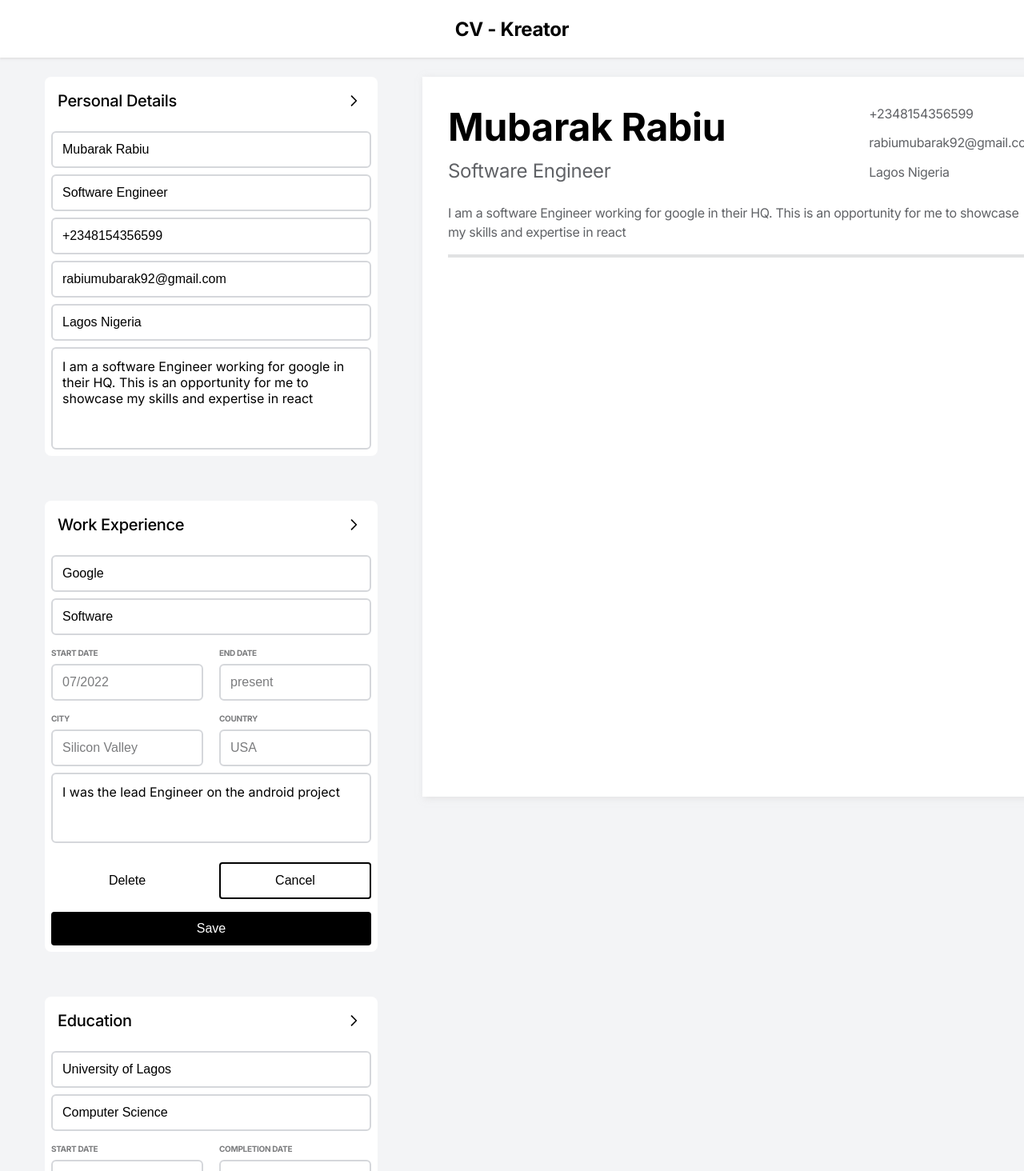
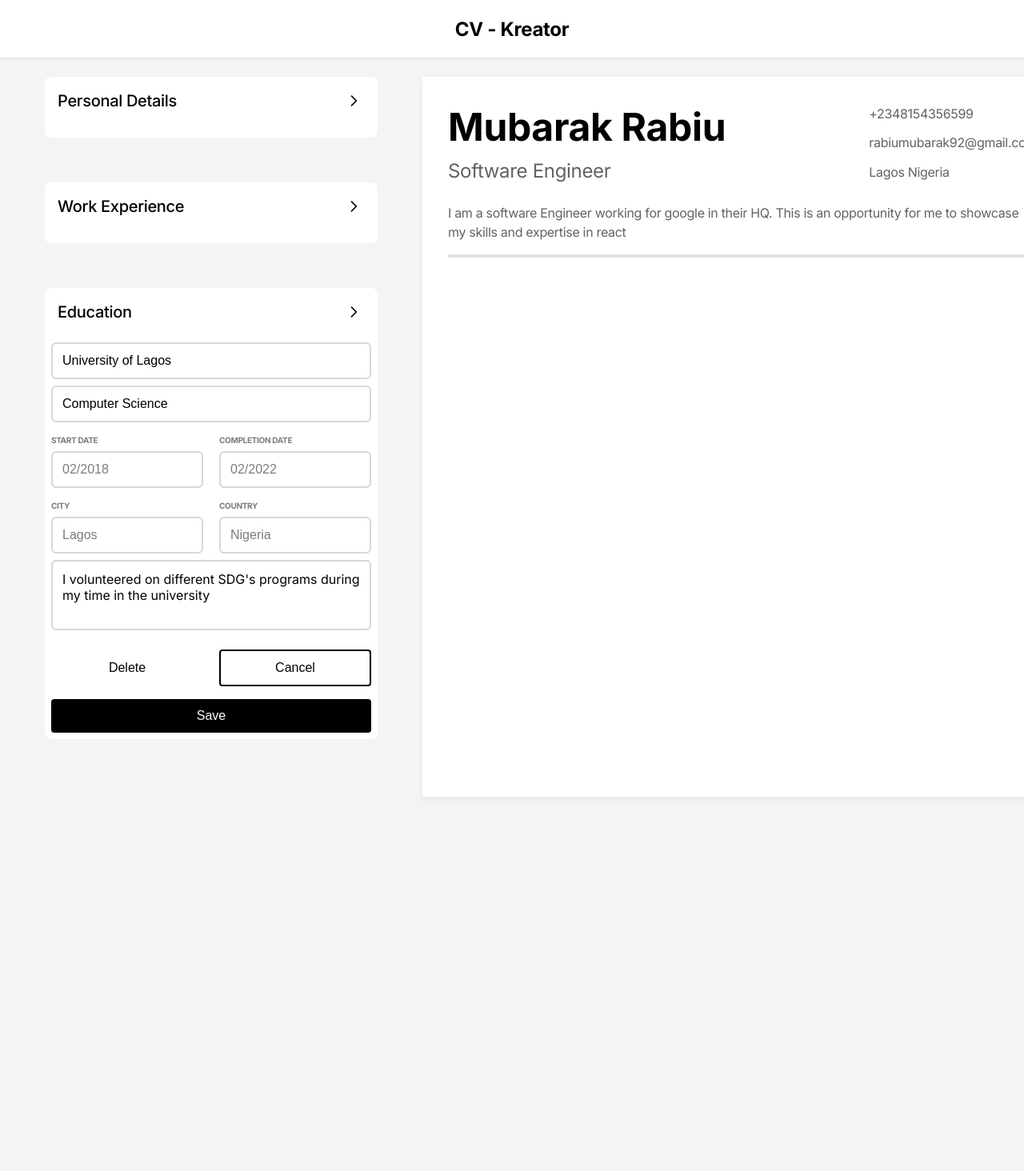
Before and after one commit to mubzie/cv-project, a React (Create React App) app: page / in a window 1280 px wide. Shown: the top 1464 px of the page at 80% size. After the commit the page ends 1052 px from the top, so only its background shows below. Built offline with nearby package versions, Linux system fonts and the light colour scheme.

Commit message:
implemented temporary hide and reveal button

```diff
--- a/src/App.js
+++ b/src/App.js
@@ -21,6 +21,8 @@ class App extends Component {
         profile:
           'I am a software Engineer working for google in their HQ. This is an opportunity for me to showcase my skills and expertise in react',
       },
+
+      activeIndex: 0,
 
       workExperienceArr: [],
 
@@ -89,7 +91,7 @@ class App extends Component {
   }
 
   render() {
-    const { personal, educationArr, workExperienceArr } = this.state;
+    const { personal, educationArr, workExperienceArr, activeIndex } = this.state;
 
     return (
       <>
@@ -105,16 +107,22 @@ class App extends Component {
               handleChange={this.handleChange}
               saveButton={this.onSubmitButton}
               clearButton={this.onClearButton}
+              isActive={ activeIndex === 0}
+              onShow={ () => this.setState({ activeIndex: 1})}
             />
             <WorkExperience
               formTitle="Work Experience"
               addWorkExperience={this.addWorkExperience}
               deleteWorkExperience={this.deleteWorkExperience}
+              isActive={ activeIndex === 0}
+              onShow={ () => this.setState({ activeIndex: 0})}
             />
             <Education
               formTitle="Education"
               addEducation={this.addEducation}
               deleteEducation={this.deleteEducation}
+              isActive={ activeIndex === 1}
+              onShow={ () => this.setState({ activeIndex: 1})}
             />
           </div>
 
--- a/src/components/formComponentEducation.js
+++ b/src/components/formComponentEducation.js
@@ -1,155 +1,220 @@
 /* eslint-disable no-useless-constructor */
 import React, { Component } from "react";
-import uniqid from 'uniqid'
-import { HiOutlineChevronRight } from "react-icons/hi"
+import uniqid from "uniqid";
+import { HiOutlineChevronRight } from "react-icons/hi";
 import DisplayEducation from "./displayEducation";
 
 class Education extends Component {
   constructor(props) {
-        super(props)
+    super(props);
 
     this.state = {
       education: {
-                university: 'University of Lagos',
-                degree: 'Computer Science',
-                startDate: '02/2018',
-                completionDate: '02/2022',
+        university: "University of Lagos",
+        degree: "Computer Science",
+        startDate: "02/2018",
+        completionDate: "02/2022",
         id: uniqid(),
-                city: 'Lagos',
-                country: 'Nigeria',
-                profile: "I volunteered on different SDG's programs during my time in the university"
+        city: "Lagos",
+        country: "Nigeria",
+        profile:
+          "I volunteered on different SDG's programs during my time in the university",
       },
-            educations: []
+      educations: [],
+    };
 
-        }
-
-        this.handleChange = this.handleChange.bind(this)
-        this.onSubmitEducation = this.onSubmitEducation.bind(this)
-        this.deleteEducation = this.deleteEducation.bind(this)
-        this.onClearButton = this.onClearButton.bind(this)
-
+    this.handleChange = this.handleChange.bind(this);
+    this.onSubmitEducation = this.onSubmitEducation.bind(this);
+    this.deleteEducation = this.deleteEducation.bind(this);
+    this.onClearButton = this.onClearButton.bind(this);
   }
 
   handleChange(e) {
-        const { name, value } = e.target
+    const { name, value } = e.target;
 
-        this.setState( prevState => ({
+    this.setState((prevState) => ({
       education: {
         ...prevState.education,
         [name]: value,
-
       },
-
-        }))
+    }));
   }
 
   onSubmitEducation(e) {
-        e.preventDefault()
+    e.preventDefault();
 
     this.setState({
       educations: this.state.educations.concat(this.state.education),
       education: {
-                university: 'University of Lagos',
-                degree: 'Computer Science',
-                startDate: '02/2018',
-                completionDate: '02/2022',
+        university: "University of Lagos",
+        degree: "Computer Science",
+        startDate: "02/2018",
+        completionDate: "02/2022",
         id: uniqid(),
-                city: 'Lagos',
-                country: 'Nigeria',
-            }
-        })
+        city: "Lagos",
+        country: "Nigeria",
+      },
+    });
 
-        this.props.addEducation(this.state.education)
-
+    this.props.addEducation(this.state.education);
   }
 
   onClearButton() {
     this.setState({
       education: {
-                university: '',
-                degree: '',
-                startDate: '',
-                completionDate: '',
-                city: '',
-                country: '',
-                id: uniqid()
-            }
-        })
-
+        university: "",
+        degree: "",
+        startDate: "",
+        completionDate: "",
+        city: "",
+        country: "",
+        id: uniqid(),
+      },
+    });
   }
 
   deleteEducation(e) {
-        e.preventDefault()
-        console.log(this.state.education.id)
+    e.preventDefault();
+    console.log(this.state.education.id);
 
     this.setState({
-            educations: this.state.educations.slice(0, -1)
-        })
+      educations: this.state.educations.slice(0, -1),
+    });
 
-        this.props.deleteEducation(0, -1)
+    this.props.deleteEducation(0, -1);
   }
 
+  render() {
+    const { education } = this.state;
+    const { formTitle, isActive } = this.props;
 
-    render() {
-        const { education } = this.state
-        const { formTitle } = this.props
-
-        return(
+    return (
       <div className="form-container-education">
+        {isActive ? (
           <div className="form-header-container">
-                    <div className="form-title">{ formTitle }</div>
-                    <div className="icon"><HiOutlineChevronRight /></div>
-
+            <div className="form-title">{formTitle}</div>
+            <div onClick={this.props.onShow} className="icon">
+              <HiOutlineChevronRight />
+            </div>
+          </div>
+        ) : (
+          <>
+            <div className="form-header-container">
+                <div className="form-title">{formTitle}</div>
+                <div onClick={this.props.onShow} className="icon">
+                <HiOutlineChevronRight />
+                </div>
             </div>
 
-                <form onSubmit={ this.onSubmitEducation }>
-                    <input type="text" placeholder="University/College" name="university" id="uniInput" onChange={ this.handleChange } value={ education.university }></input>
-                    <input type="text" placeholder="Degree" name="degree" id="degreeInput" onChange={ this.handleChange } value={ education.degree }></input>
+            <form onSubmit={this.onSubmitEducation}>
+              <input
+                type="text"
+                placeholder="University/College"
+                name="university"
+                id="uniInput"
+                onChange={this.handleChange}
+                value={education.university}
+              ></input>
+              <input
+                type="text"
+                placeholder="Degree"
+                name="degree"
+                id="degreeInput"
+                onChange={this.handleChange}
+                value={education.degree}
+              ></input>
 
               <div className="info-container">
                 <div className="info-title">
                   <label htmlFor="startDateInput">start date</label>
-                            <input type="text" placeholder="20/07/2018" name="startDate" id="startDateInput" onChange={ this.handleChange } value={ education.startDate }></input>
-
+                  <input
+                    type="text"
+                    placeholder="20/07/2018"
+                    name="startDate"
+                    id="startDateInput"
+                    onChange={this.handleChange}
+                    value={education.startDate}
+                  ></input>
                 </div>
                 <div className="info-title">
                   <label htmlFor="completionDateInput">completion date</label>
-                            <input type="text" placeholder="20/07/2020" name="completionDate" id="completionDateInput" onChange={ this.handleChange } value={ education.completionDate }></input>
-
+                  <input
+                    type="text"
+                    placeholder="20/07/2020"
+                    name="completionDate"
+                    id="completionDateInput"
+                    onChange={this.handleChange}
+                    value={education.completionDate}
+                  ></input>
                 </div>
-
               </div>
 
               <div className="info-container">
                 <div className="info-title">
                   <label htmlFor="startDateInput">city</label>
-                            <input type="text" placeholder="Lagos" name="city" id="ciyuInput" onChange={ this.handleChange } value={ education.city }></input>
-
+                  <input
+                    type="text"
+                    placeholder="Lagos"
+                    name="city"
+                    id="ciyuInput"
+                    onChange={this.handleChange}
+                    value={education.city}
+                  ></input>
                 </div>
                 <div className="info-title">
                   <label htmlFor="completionDateInput">country</label>
-                            <input type="text" placeholder="Nigeria" name="country" id="countryInput" onChange={ this.handleChange } value={ education.country }></input>
-
+                  <input
+                    type="text"
+                    placeholder="Nigeria"
+                    name="country"
+                    id="countryInput"
+                    onChange={this.handleChange}
+                    value={education.country}
+                  ></input>
+                </div>
               </div>
 
-                    </div>
-
-                    <textarea rows="3" cols="30" placeholder="things like relevant courses or extra-curricular activities" name="profile" id="profileInput" onChange={ this.handleChange } value={ education.profile }></textarea>
-
+              <textarea
+                rows="3"
+                cols="30"
+                placeholder="things like relevant courses or extra-curricular activities"
+                name="profile"
+                id="profileInput"
+                onChange={this.handleChange}
+                value={education.profile}
+              ></textarea>
             </form>
 
             <div className="form-btns">
               <div className="btn-title">
-                        <button className="delete-btn" id="del-button" onClick={ this.deleteEducation } >Delete</button>
-                        <button className="clear-btn" id="clear-button" onClick={ this.onClearButton } >Cancel</button>
-
+                <button
+                  className="delete-btn"
+                  id="del-button"
+                  onClick={this.deleteEducation}
+                >
+                  Delete
+                </button>
+                <button
+                  className="clear-btn"
+                  id="clear-button"
+                  onClick={this.onClearButton}
+                >
+                  Cancel
+                </button>
               </div>
 
-                    <button className="save-btn" id="save-button" onClick={ this.onSubmitEducation } >Save</button>
+              <button
+                className="save-btn"
+                id="save-button"
+                onClick={this.onSubmitEducation}
+              >
+                Save
+              </button>
             </div>
-
+          </>
+        )}
       </div>
-        )
+    );
   }
 }
 
--- a/src/components/formComponentPersonal.js
+++ b/src/components/formComponentPersonal.js
@@ -8,11 +8,23 @@ class PersonalDetails extends Component {
   }
 
   render() {
-    const { formTitle, personal, handleChange, saveButton, clearButton } =
+    const { formTitle, personal, handleChange, saveButton, clearButton, isActive } =
       this.props;
 
     return (
       <div className="form-container-personal">
+        {isActive ? (
+
+          <div className="form-header-container">
+            <div className="form-title">{formTitle}</div>
+            <div onClick={this.props.onShow} className="icon">
+              <HiOutlineChevronRight />
+            </div>
+          </div>
+
+        ) : (
+
+          <>
             <div className="form-header-container">
               <div className="form-title">{formTitle}</div>
               <div className="icon">
@@ -77,6 +89,9 @@ class PersonalDetails extends Component {
               {/* <button className="save-btn" onClick={ saveButton }>Save</button> */}
               {/* <button className="delete-btn" onClick={ clearButton }>clear</button> */}
             </div>
+          </>
+
+        )}
       </div>
     );
   }
--- a/src/components/formComponentWorkExp.js
+++ b/src/components/formComponentWorkExp.js
@@ -1,158 +1,214 @@
 /* eslint-disable no-useless-constructor */
 import React, { Component } from "react";
-import uniqid from 'uniqid'
-import { HiOutlineChevronRight } from "react-icons/hi"
+import uniqid from "uniqid";
+import { HiOutlineChevronRight } from "react-icons/hi";
 import DisplayWorkExp from "./displayWorkExp";
 
 class WorkExperience extends Component {
   constructor(props) {
-        super(props)
+    super(props);
 
     this.state = {
       workExperience: {
-                company: 'Google',
-                role: 'Software',
-                startDate: '07/2022',
-                endDate: 'present',
+        company: "Google",
+        role: "Software",
+        startDate: "07/2022",
+        endDate: "present",
         id: uniqid(),
-                city: 'Silicon Valley',
-                country: 'USA',
-                profile: 'I was the lead Engineer on the android project'
-
+        city: "Silicon Valley",
+        country: "USA",
+        profile: "I was the lead Engineer on the android project",
       },
 
-            workExperiences: []
+      workExperiences: [],
+    };
 
-        }
-
-        this.handleChange = this.handleChange.bind(this)
-        this.onSubmitExperience = this.onSubmitExperience.bind(this)
-        this.deleteWorkExperience = this.deleteWorkExperience.bind(this)
-        this.onClearButton = this.onClearButton.bind(this)
-
+    this.handleChange = this.handleChange.bind(this);
+    this.onSubmitExperience = this.onSubmitExperience.bind(this);
+    this.deleteWorkExperience = this.deleteWorkExperience.bind(this);
+    this.onClearButton = this.onClearButton.bind(this);
   }
 
   handleChange(e) {
-        const { name, value } = e.target
+    const { name, value } = e.target;
 
-        this.setState( prevState => ({
+    this.setState((prevState) => ({
       workExperience: {
         ...prevState.workExperience,
         [name]: value,
-
-            }
-
-        }))
+      },
+    }));
   }
 
   onSubmitExperience(e) {
-        e.preventDefault()
+    e.preventDefault();
 
     this.setState({
-            workExperiences: this.state.workExperiences.concat(this.state.workExperience),
+      workExperiences: this.state.workExperiences.concat(
+        this.state.workExperience
+      ),
       workExperience: {
-                company: 'Google',
-                role: 'Software',
-                startDate: '07/2022',
-                endDate: 'present',
+        company: "Google",
+        role: "Software",
+        startDate: "07/2022",
+        endDate: "present",
         id: uniqid(),
-                city: 'Silicon Valley',
-                country: 'USA'
+        city: "Silicon Valley",
+        country: "USA",
       },
+    });
 
-        })
-
-        this.props.addWorkExperience(this.state.workExperience)
+    this.props.addWorkExperience(this.state.workExperience);
   }
 
   onClearButton() {
     this.setState({
       workExperience: {
-                company: '',
-                role: '',
-                startDate: '',
-                completionDate: '',
+        company: "",
+        role: "",
+        startDate: "",
+        completionDate: "",
         id: uniqid(),
-                city: '',
-                country: '',
-                profile: ''
-            }
-        })
-
+        city: "",
+        country: "",
+        profile: "",
+      },
+    });
   }
 
   deleteWorkExperience(e) {
-        e.preventDefault()
-        console.log(this.state.workExperience.id)
+    e.preventDefault();
+    console.log(this.state.workExperience.id);
 
     this.setState({
-            workExperiences: this.state.workExperiences.slice(0, -1)
-        })
+      workExperiences: this.state.workExperiences.slice(0, -1),
+    });
 
-        this.props.deleteWorkExperience(0, -1)
+    this.props.deleteWorkExperience(0, -1);
   }
 
   render() {
     const { workExperience } = this.state;
-        const { formTitle } = this.props
+    const { formTitle, isActive } = this.props;
 
-
-        return(
+    return (
       <div className="form-container-workexp">
+        {isActive ? (
           <div className="form-header-container">
-                    <div className="form-title">{ formTitle }</div>
-                    <div className="icon"><HiOutlineChevronRight /></div>
-
+            <div className="form-title">{formTitle}</div>
+            <div onClick={this.props.onShow} className="icon">
+              <HiOutlineChevronRight />
+            </div>
+          </div>
+        ) : (
+          <>
+            <div className="form-header-container">
+                <div className="form-title">{formTitle}</div>
+                <div onClick={this.props.onShow} className="icon">
+                <HiOutlineChevronRight />
+                </div>
             </div>
 
-                <form onSubmit={ this.onSubmitExperience }>
-                    <input type="text" placeholder="Company" name="company" id="nameInput" onChange={ this.handleChange } value={ workExperience.company }></input>
-                    <input type="text" placeholder="Role" name="role" id="occupationInput" onChange={ this.handleChange } value={ workExperience.role }></input>
+            <form onSubmit={this.onSubmitExperience}>
+              <input
+                type="text"
+                placeholder="Company"
+                name="company"
+                id="nameInput"
+                onChange={this.handleChange}
+                value={workExperience.company}
+              ></input>
+              <input
+                type="text"
+                placeholder="Role"
+                name="role"
+                id="occupationInput"
+                onChange={this.handleChange}
+                value={workExperience.role}
+              ></input>
 
               <div className="info-container">
                 <div className="info-title">
                   <label htmlFor="startDateInput">start Date</label>
-                            <input type="text" placeholder="Start Date" name="startDate" id="startDateInput" onChange={ this.handleChange } value={ workExperience.startDate }></input>
-
+                  <input
+                    type="text"
+                    placeholder="Start Date"
+                    name="startDate"
+                    id="startDateInput"
+                    onChange={this.handleChange}
+                    value={workExperience.startDate}
+                  ></input>
                 </div>
                 <div className="info-title">
                   <label htmlFor="endDateInput">end Date</label>
-                            <input type="text" placeholder="End Date" name="endDate" id="endDateInput" onChange={ this.handleChange } value={ workExperience.endDate }></input>
-
+                  <input
+                    type="text"
+                    placeholder="End Date"
+                    name="endDate"
+                    id="endDateInput"
+                    onChange={this.handleChange}
+                    value={workExperience.endDate}
+                  ></input>
                 </div>
-
               </div>
 
               <div className="info-container">
                 <div className="info-title">
                   <label htmlFor="startDateInput">city</label>
-                            <input type="text" placeholder="city" name="city" id="cityInput" onChange={ this.handleChange } value={ workExperience.city }></input>
-
+                  <input
+                    type="text"
+                    placeholder="city"
+                    name="city"
+                    id="cityInput"
+                    onChange={this.handleChange}
+                    value={workExperience.city}
+                  ></input>
                 </div>
                 <div className="info-title">
                   <label htmlFor="endDateInput">country</label>
-                            <input type="text" placeholder="country" name="country" id="countryInput" onChange={ this.handleChange } value={ workExperience.country }></input>
-
+                  <input
+                    type="text"
+                    placeholder="country"
+                    name="country"
+                    id="countryInput"
+                    onChange={this.handleChange}
+                    value={workExperience.country}
+                  ></input>
+                </div>
               </div>
 
-                    </div>
-
-                    <textarea rows="3" cols="30" placeholder="write short description about your role in this company" name="profile" id="profileInput" onChange={ this.handleChange } value={ workExperience.profile }></textarea>
-
+              <textarea
+                rows="3"
+                cols="30"
+                placeholder="write short description about your role in this company"
+                name="profile"
+                id="profileInput"
+                onChange={this.handleChange}
+                value={workExperience.profile}
+              ></textarea>
             </form>
 
             <div className="form-btns">
               <div className="btn-title">
-                        <button className="delete-btn" onClick={ this.deleteWorkExperience }>Delete</button>
-                        <button className="clear-btn" onClick={ this.onClearButton } >Cancel</button>
-
+                <button
+                  className="delete-btn"
+                  onClick={this.deleteWorkExperience}
+                >
+                  Delete
+                </button>
+                <button className="clear-btn" onClick={this.onClearButton}>
+                  Cancel
+                </button>
               </div>
 
-                    <button className="save-btn" onClick={ this.onSubmitExperience }>Save</button>
+              <button className="save-btn" onClick={this.onSubmitExperience}>
+                Save
+              </button>
             </div>
-
+          </>
+        )}
       </div>
-        )
+    );
   }
 }
 
```
Lines whose indentation alone changed are shown as unchanged.
